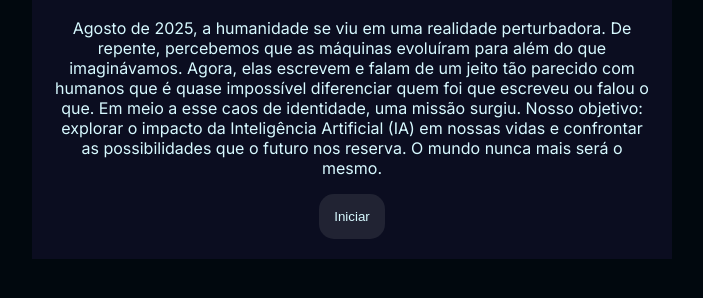
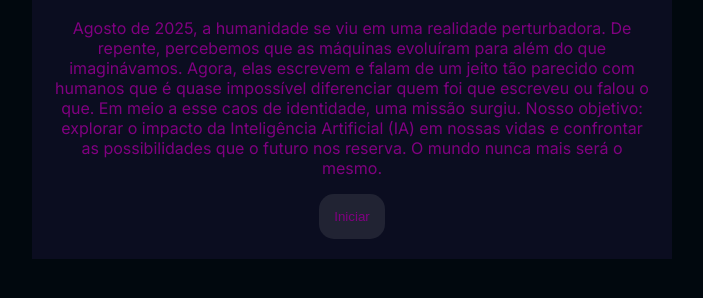
Before and after one commit to AnnaCors1ni/IAnaESCOLA, a plain HTML site: page index.html in a window 1280 px wide. Shown: the part 322-620 px from the top of the page, without its empty margins (288-991 px from the left). Drawn offline with Linux system fonts and the light colour scheme.

Commit message:
Update style.css

```diff
--- a/style.css
+++ b/style.css
@@ -5,7 +5,7 @@
     --cor-principal: #0B0D20 ;
     --cor-secundaria: #212333;
     --cor-destaque: #2BDEFD;
-    --cor-texto: #D7F9FF;
+    --cor-texto: purple;
 }
 
 body {
@@ -60,4 +60,5 @@ button:hover {
     display: flex;
     flex-direction: column;
     gap: 10px;
+
 }
```
